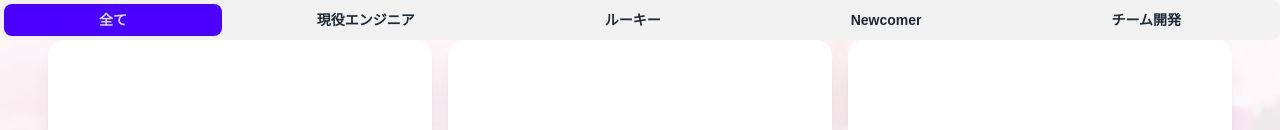
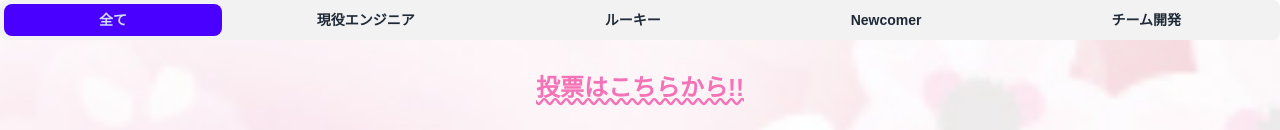
Before and after one commit to zakkiiy/runteq_fes_vol4, a Next.js app: page /apps in a window 1280 px wide. Shown: the top 130 px of the page. Built offline with nearby package versions, Linux system fonts and the light colour scheme; a web font is replaced by a local one.

Commit message:
微調整

```diff
--- a/src/app/apps/page.js
+++ b/src/app/apps/page.js
@@ -24,6 +24,12 @@ const App = () => {
         <a onClick={() => setSelectedCategory('ルーキー')} className={`tab ${selectedCategory === 'ルーキー' ? 'tab-active' : ''}`}>ルーキー</a>
         <a onClick={() => setSelectedCategory('Newcomer')} className={`tab ${selectedCategory === 'Newcomer' ? 'tab-active' : ''}`}>Newcomer</a>
         <a onClick={() => setSelectedCategory('チーム開発')} className={`tab ${selectedCategory === 'チーム開発' ? 'tab-active' : ''}`}>チーム開発</a>
+      </div>
+      <div className="mt-8 mb-8 text-center">
+        <a href="URL" className="text-2xl font-extrabold text-pink-400 hover:text-pink-700"
+          style={{ textDecoration: "underline", textDecorationStyle: "wavy" }}>
+          投票はこちらから!!
+        </a>
       </div>
       <div className="flex flex-wrap justify-center gap-4">
         {filteredData.map((data) => (
--- a/src/app/data/appsData.js
+++ b/src/app/data/appsData.js
@@ -177,7 +177,7 @@ const appsData = [
   },
   {
     id: 17,
-    name: '47期 あきもと',
+    name: '47期B あきもと',
     appName: 'SAKE ZUKI',
     category: 'ルーキー',
     url: 'https://sake-suki-ebb8b0a18752.herokuapp.com/',
```
